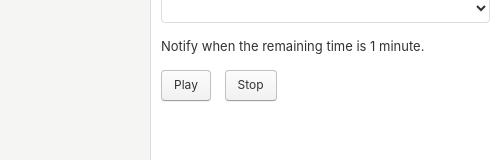
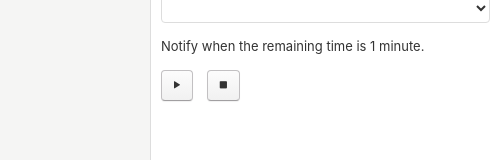
Before and after one commit to blp1526/electron_test, an Electron app: page index.html in a window 500 px wide. Shown: the part 235-395 px from the top of the page. Drawn offline with Linux system fonts and the light colour scheme; no server answers.

Commit message:
Add css class

```diff
--- a/index.html
+++ b/index.html
@@ -50,8 +50,8 @@
               </div>
               <p>Notify when the remaining time is 1 minute.</p>
               <div class="form-actions">
-                <button id="play" class="btn btn-large btn-default">Play</button>
-                <button id="stop" class="btn btn-large btn-default" disabled>Stop</button>
+                <button id="play" class="btn btn-large btn-default icon icon-play"></button>
+                <button id="stop" class="btn btn-large btn-default icon icon-stop" disabled></button>
               </div>
             </div>
           </div>
```
